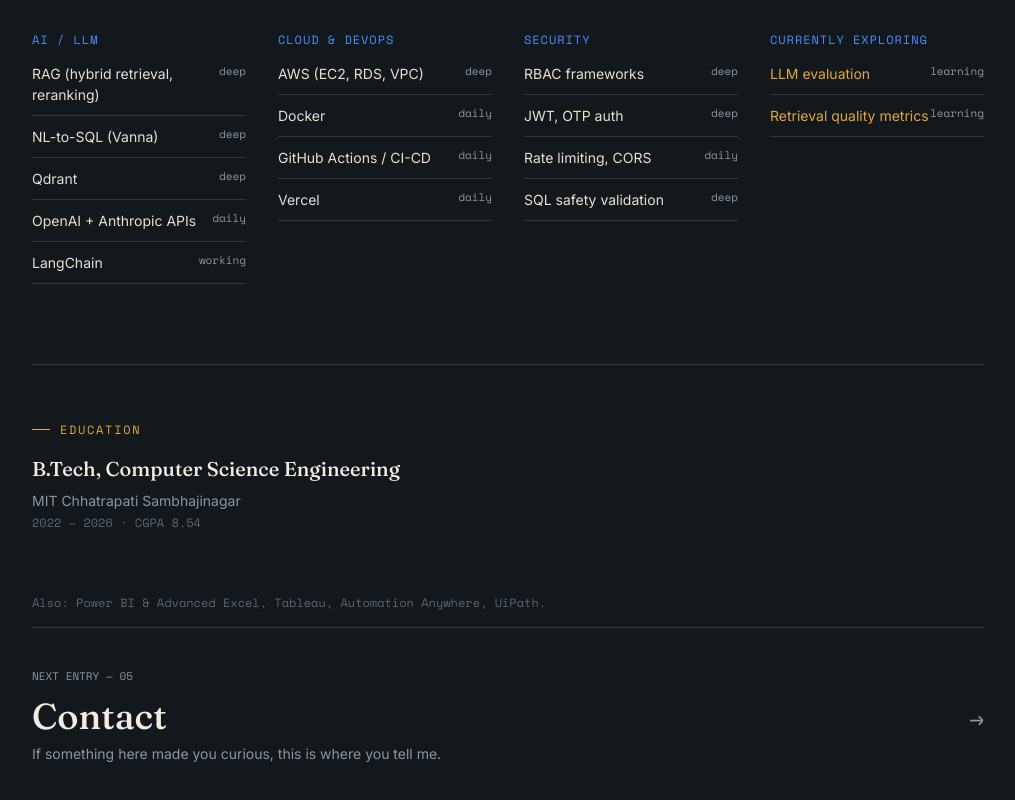
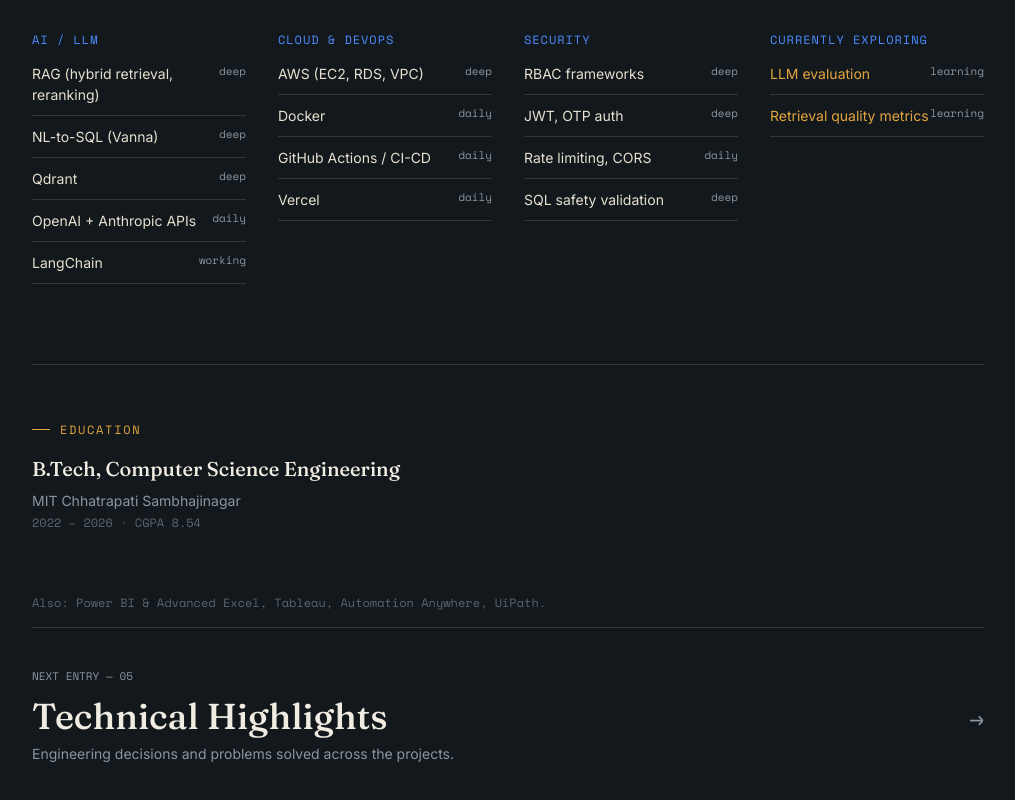
Before and after one commit to adityajadhav19/portfolio, a Next.js app: page /about in a window 1280 px wide. Shown: the part 1002-1802 px from the top of the page, without its empty margins (256-1271 px from the left). Built offline with nearby package versions, Linux system fonts and the light colour scheme.

Commit message:
Link about page to technical highlights

```diff
--- a/app/about/page.tsx
+++ b/app/about/page.tsx
@@ -97,9 +97,9 @@ export default function AboutPage() {
         </p>
         <NextChapter
           n="05"
-          href="/contact"
-          label="Contact"
-          teaser="If something here made you curious, this is where you tell me."
+          href="/technical-highlights"
+          label="Technical Highlights"
+          teaser="Engineering decisions and problems solved across the projects."
         />
       </Reveal>
     </div>
```
